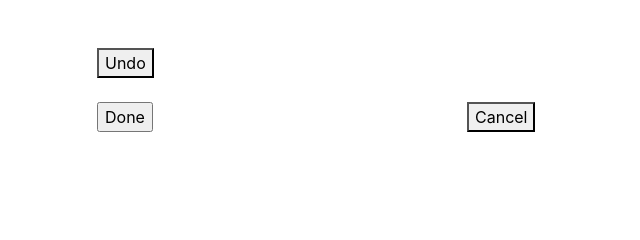
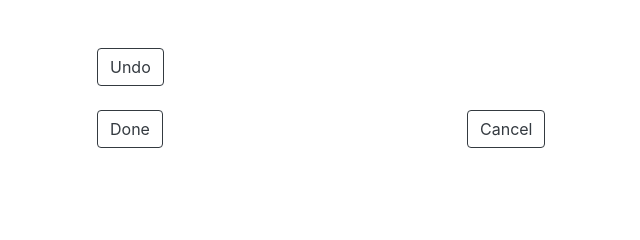
Before and after one commit to javigallostra/RocoLib, a Flask app: page /create_boulder in a window 1280 px wide. Shown: the part 114-354 px from the top of the page, without its empty margins (3-643 px from the left). Run offline with Flask 2, Linux system fonts and the light colour scheme; some libraries are stand-ins or nearby versions.

Commit message:
Style and functionality fixes

```diff
--- a/application.py
+++ b/application.py
@@ -70,12 +70,14 @@ def get_stats():
 
 @app.route('/', methods=['GET', 'POST'])
 def home():
+    gyms = firebase_controller.get_gyms()
     if request.method == 'POST':
         session['gym'] = request.form.get('gym')
     return render_template(
         'home.html',
-        gyms=firebase_controller.get_gyms(),
+        gyms=gyms,
         selected=get_gym(),
+        current_gym=[gym['name'] for gym in gyms if gym['value']==get_gym()][0],
         stats=get_stats())
 
 
--- a/templates/create_boulder.html
+++ b/templates/create_boulder.html
@@ -63,7 +63,7 @@
           <div class="container">
             <div class="row">
               <div class="col-2">
-                <button onclick="undoMove()">Undo</button>
+                <button class="btn btn-outline-dark" onclick="undoMove()">Undo</button>
               </div>
             </div>
             <br />
@@ -75,6 +75,7 @@
                   method="POST"
                 >
                   <input
+                    class="btn btn-outline-dark"
                     type="submit"
                     value="Done"
                     name="Submit"
@@ -84,9 +85,8 @@
                 </form>
               </div>
               <div class="col-2"></div>
-              <!-- <button>Done</button> -->
               <div class="col-2">
-                <button>Cancel</button>
+                <a href="/" class="btn btn-outline-dark">Cancel</a>
               </div>
               <div class="col-8"></div>
             </div>
```
Also changed, not shown: templates/home.html (+8 -1 lines).
